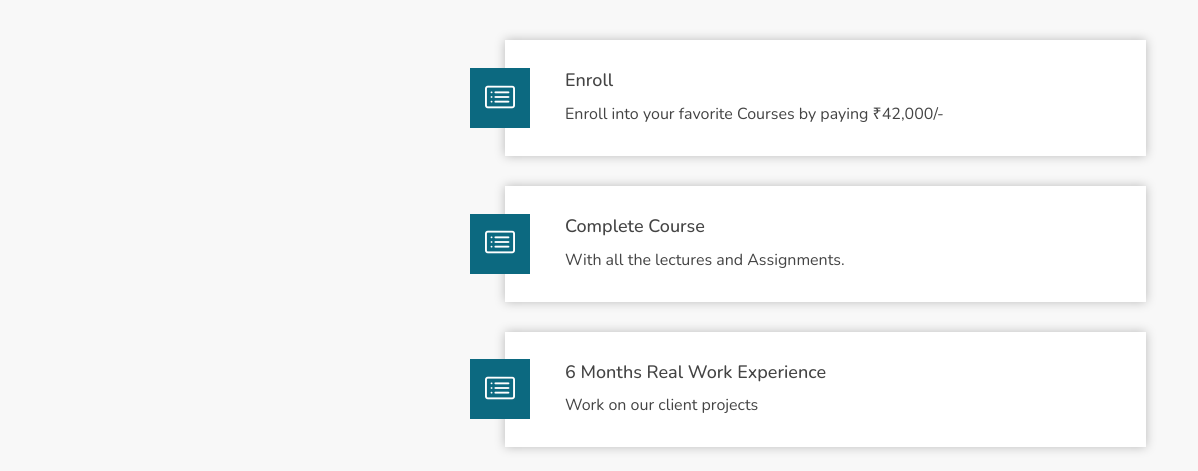
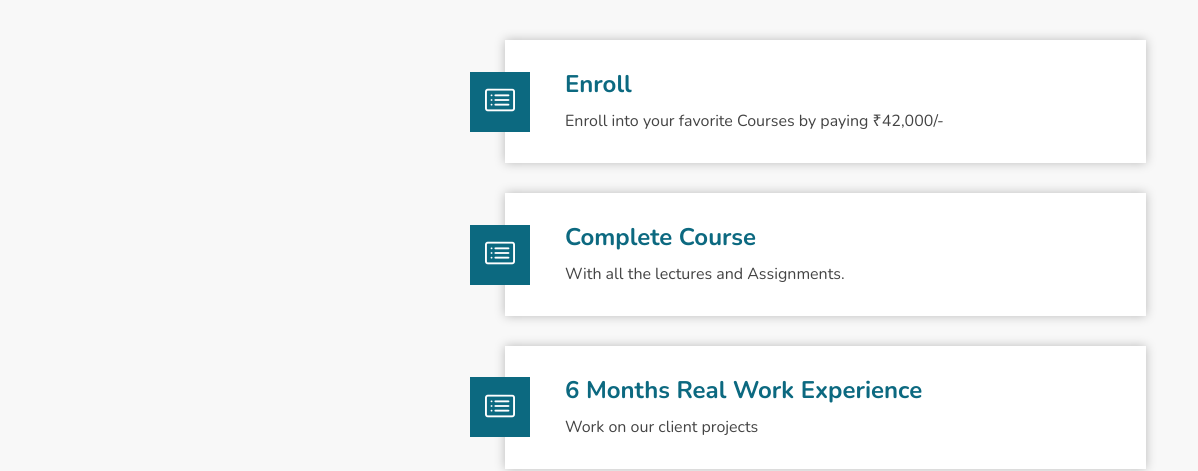
Before and after one commit to sushantdigitalat/pointeriteducation, a plain HTML site: page full-stack-development.html in a window 1280 px wide. Shown: the part 3258-3729 px from the top of the page, 82-1280 px from the left. Drawn offline with nearby package versions, Linux system fonts and the light colour scheme.

Commit message:
style update

```diff
--- a/assets/css/style.css
+++ b/assets/css/style.css
@@ -1063,7 +1063,9 @@ section {
 }
 
 .events .event-title {
-  font-size    : 18px;
+  font-size    : 24px;
+  font-weight: 700;
+  color: var(--secondary-color);
   margin-bottom: 10px;
 }
 
```
